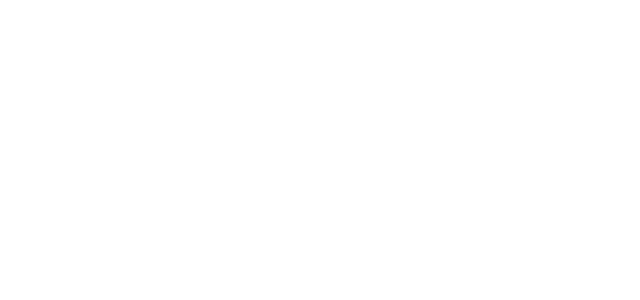
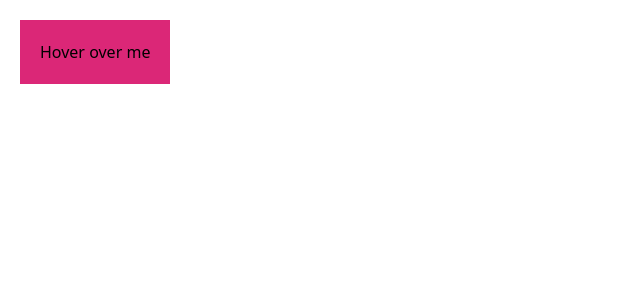
Before and after one commit to Krishrx/React-practice, a React (Create React App) app: page / in a window 1280 px wide. Shown: the top 300 px of the page, without its empty margins (0-640 px from the left). Built offline with nearby package versions, Linux system fonts and the light colour scheme.

Commit message:
not working

```diff
--- a/src/App.js
+++ b/src/App.js
@@ -1,9 +1,10 @@
+import Main from "./components/Main";
 
 function App() {
 
   return (
     <div className="App">
-
+      <Main/>
     </div>
   );
 }
--- /dev/null
+++ b/src/components/Main.jsx
@@ -0,0 +1,29 @@
+import React, { Component } from 'react'
+
+class Main extends Component {
+
+    state = {
+        top: 0,
+        left:0
+    }
+    handleHover= (e) => {
+        let newTop = Math.floor(Math.random() * 500);
+        let newLeft = Math.floor(Math.random() * 500);
+        this.setState({
+            top: newTop,
+            left: newLeft
+        })
+
+    }
+    render() {
+        const { top, left } = this.state;
+        let style = `relative cursor-pointer p-5 bg-pink-600 top-[${top}px] left-[${left}px] w-fit m-5`;
+    return (
+    <div className={style} onMouseEnter={this.handleHover}>
+        Hover over me
+    </div>
+    )
+}
+}
+
+export default Main
```
